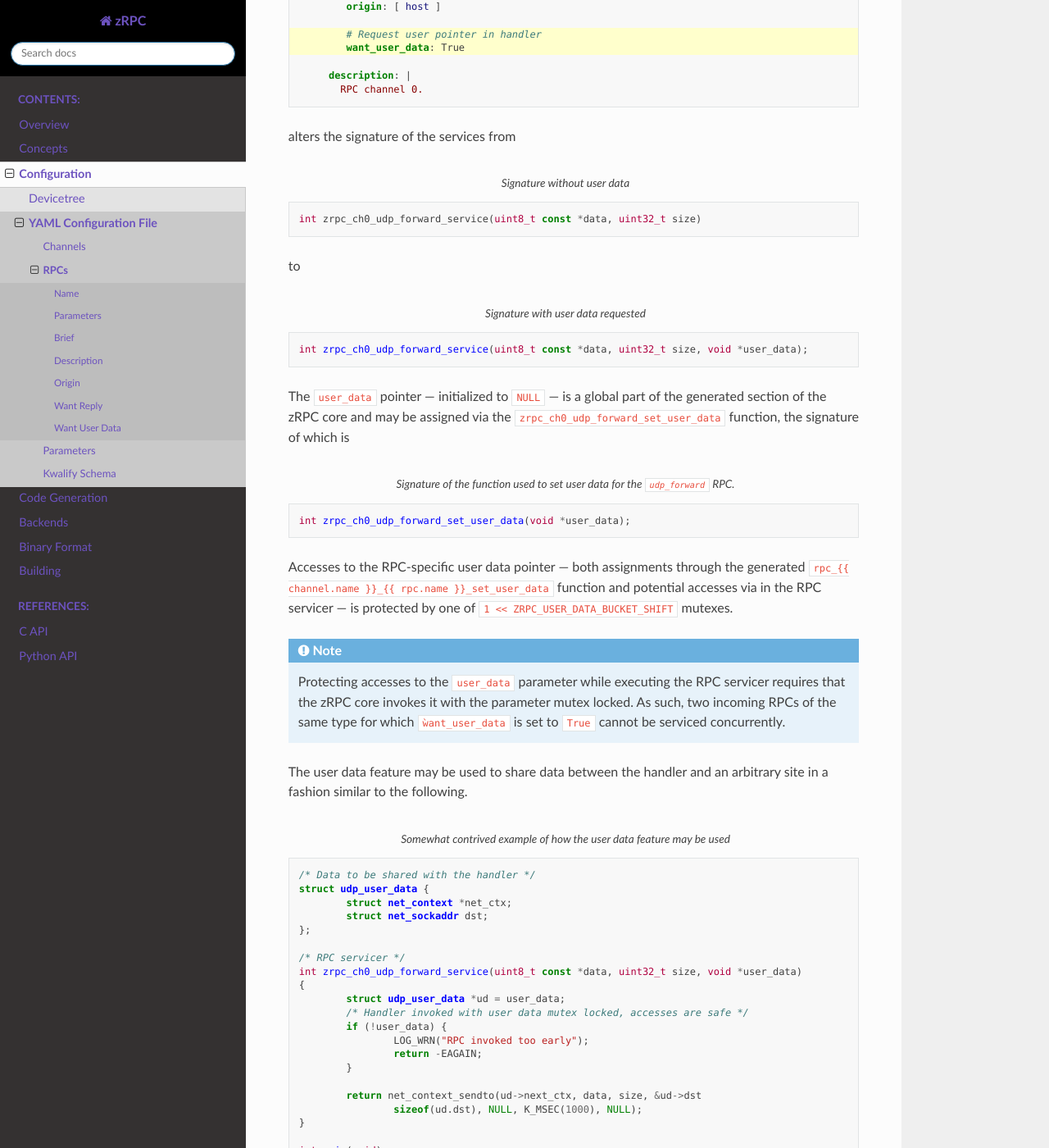
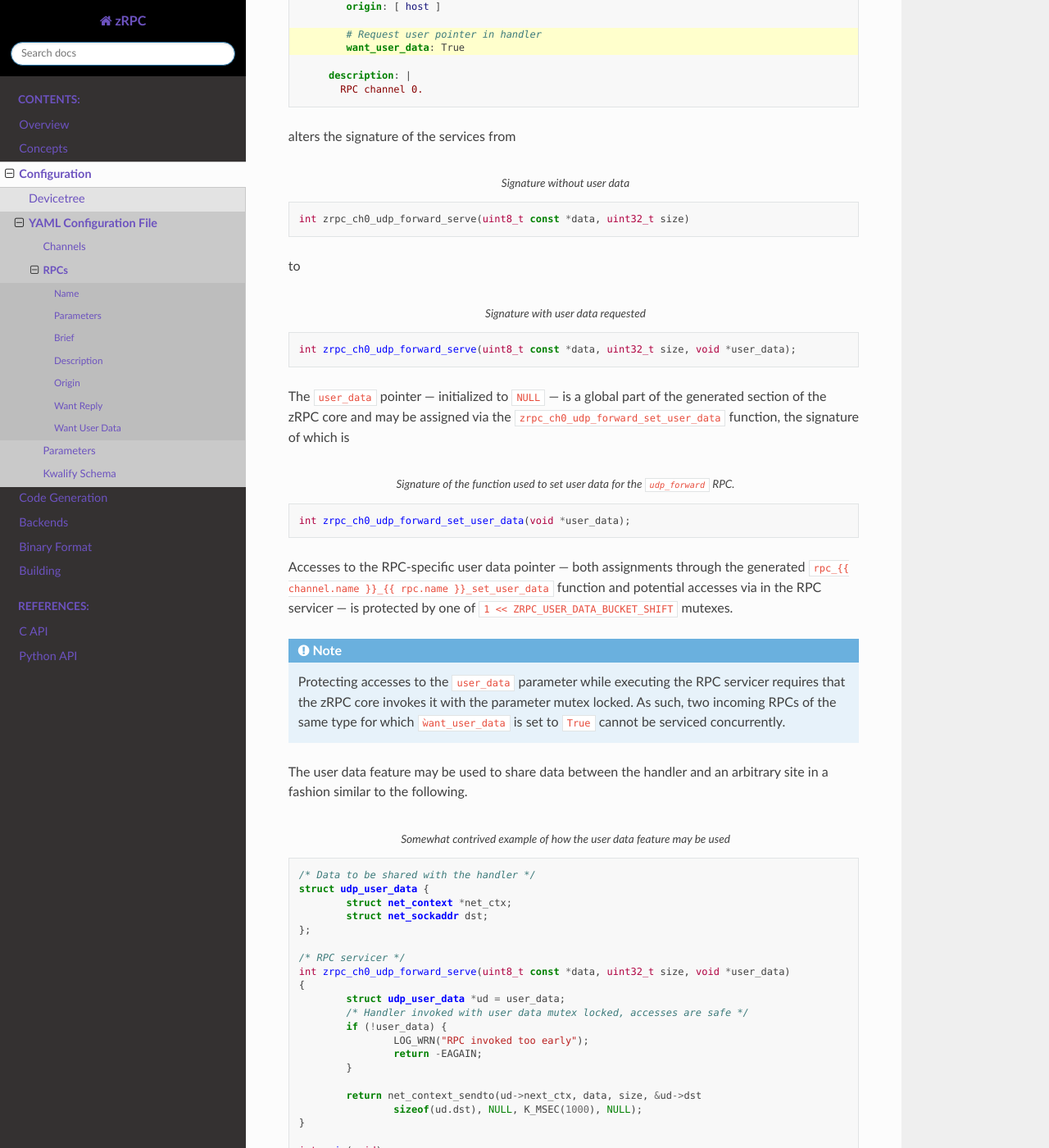
Before and after one commit to vengaer/zrpc, a Sphinx documentation site: the page built from doc/configuration/yaml/rpc.rst, in a window 1280 px wide and 1400 px high, scrolled down 2590 px. Shown: the whole window at 82% size. Built offline with Sphinx 7.4.7 and the Read the Docs theme 3.1.0, drawn with Linux system fonts in a browser that asks for light colours; the version number could not be read and is left out.

Commit message:
doc: Fix typos in servicer names

```diff
--- a/doc/configuration/yaml/rpc.rst
+++ b/doc/configuration/yaml/rpc.rst
@@ -137,14 +137,14 @@ alters the signature of the services from
 .. code-block:: c
 	:caption: Signature without user data
 
-	int zrpc_ch0_udp_forward_service(uint8_t const *data, uint32_t size)
+	int zrpc_ch0_udp_forward_serve(uint8_t const *data, uint32_t size)
 
 to
 
 .. code-block:: c
 	:caption: Signature with user data requested
 
-	int zrpc_ch0_udp_forward_service(uint8_t const *data, uint32_t size, void *user_data);
+	int zrpc_ch0_udp_forward_serve(uint8_t const *data, uint32_t size, void *user_data);
 
 The ``user_data`` pointer --- initialized to ``NULL`` --- is a global part of the generated section of
 the zRPC core and may be assigned via the ``zrpc_ch0_udp_forward_set_user_data`` function,
@@ -178,7 +178,7 @@ similar to the following.
 	};
 
 	/* RPC servicer */
-	int zrpc_ch0_udp_forward_service(uint8_t const *data, uint32_t size, void *user_data)
+	int zrpc_ch0_udp_forward_serve(uint8_t const *data, uint32_t size, void *user_data)
 	{
 		struct udp_user_data *ud = user_data;
 		/* Handler invoked with user data mutex locked, accesses are safe */
--- a/doc/overview.rst
+++ b/doc/overview.rst
@@ -91,7 +91,7 @@ Consider the following RPC servicer
 
 	K_MSGQ_ALIGN(msgq, sizeof(uint8_t const *), 8, alignof(uint8_t const *));
 
-	int zrpc_ch0_put_data_service(uint8_t const *data)
+	int zrpc_ch0_put_data_serve(uint8_t const *data)
 	{
 		return k_msgq_put(&msgq, data, K_NO_WAIT);
 	}
```
